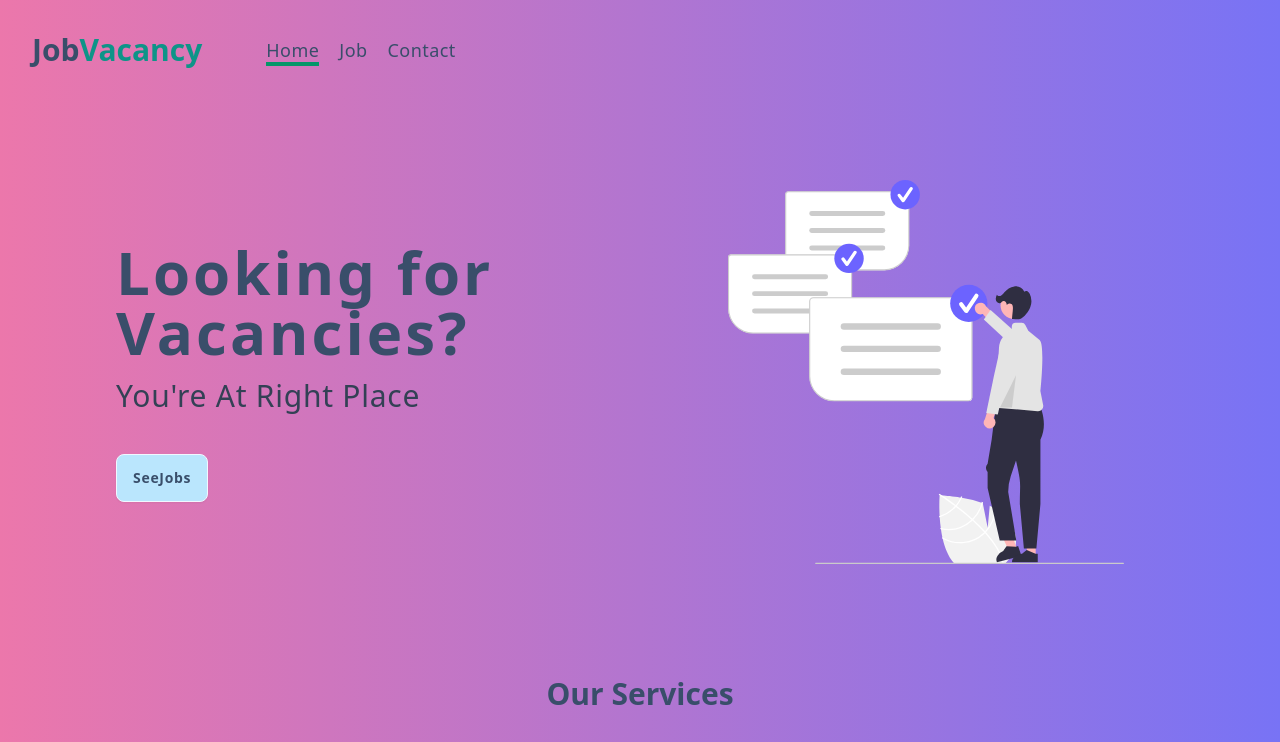
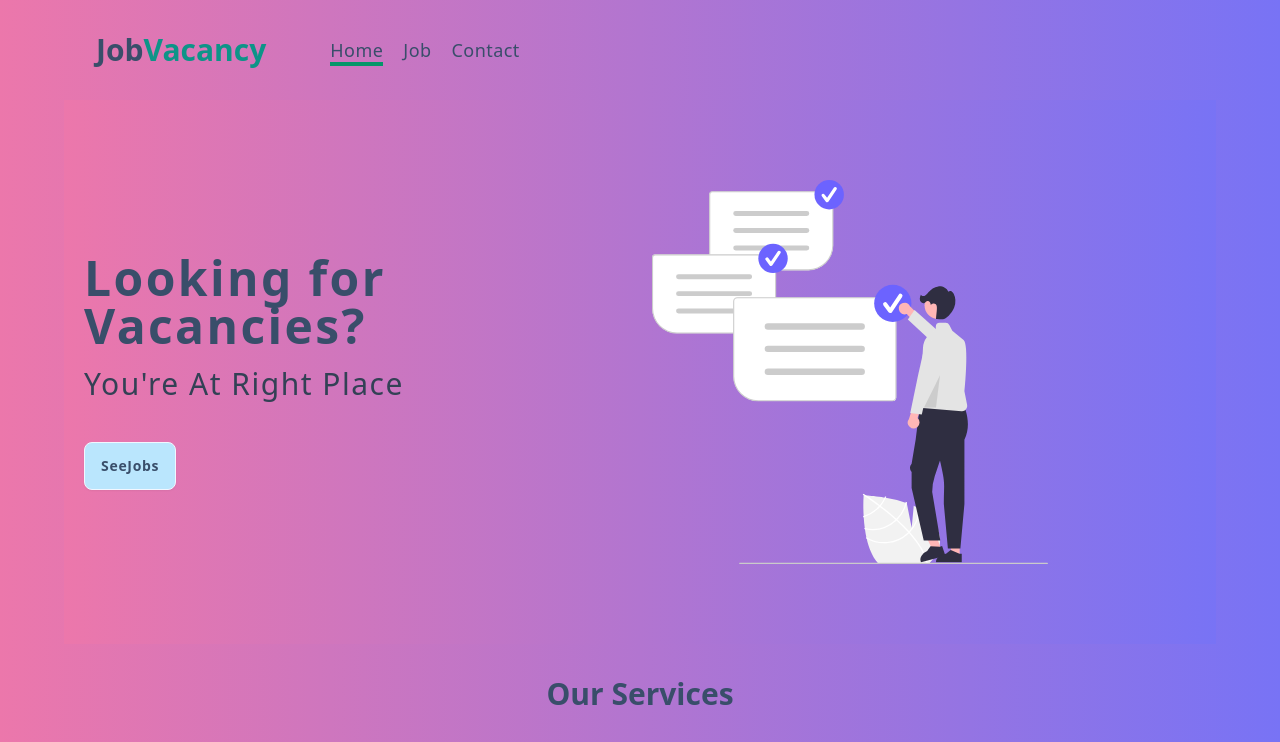
Before and after one commit to itsHellboyHere/jobvacancy, a React (Vite) app: page / in a window 1280 px wide. Shown: the top 742 px of the page. Built offline with nearby package versions, Linux system fonts and the light colour scheme.

Commit message:
changes added to hero

```diff
--- a/src/components/Hero.jsx
+++ b/src/components/Hero.jsx
@@ -2,11 +2,11 @@ import hero from '../assets/hero.svg'
 import { Link } from 'react-router-dom'
 const Hero = () => {
   return (
-    <div className='col py-20'>
-      <div className=' align-element px-5 grid md:grid-cols-2 items-center gap-8'>
-        <article className='align-element'>
-          <h1 className='text-6xl font-bold tracking-wider'>Looking for Vacancies?</h1>
-          <p className='mt-4 text-3xl text-slate-700 capitalize tracking-wide'>
+
+      <div className=' col align-element w-screen py-20  px-5 grid md:grid-cols-2 items-center gap-6'>
+        <article  >
+          <h1 className='text-5xl font-bold tracking-wider '>Looking for Vacancies?</h1>
+          <p className='mt-4 text-3xl text-slate-700 capitalize tracking-wider '>
             You're at right place
           </p>
           {/* <p className='mt-2 text-lg text-slate-700 capitalize tracking-wide'>
@@ -27,11 +27,11 @@ const Hero = () => {
             </a>
           </div> */}
         </article>
-        <article className=' md:block align-element'>
+        <article className=' md:block '>
           <img src={hero} className='h-80 lg:h-96' />
         </article>
       </div>
-    </div>
+
   )
 }
 export default Hero
--- a/src/components/JobContainer.jsx
+++ b/src/components/JobContainer.jsx
@@ -31,7 +31,7 @@ const JobContainer = () => {
 
     return (
         <>
-            <section className="col">
+            <section className="col ">
                 <div className="flex justify-items-center justify-center">
                     {/* <h4 className="tracking-tighter font-bold text-xl">Jobs</h4> */}
                 </div>
--- a/src/components/Nav.jsx
+++ b/src/components/Nav.jsx
@@ -4,7 +4,7 @@ import NavLinks from './NavLinks';
 const Nav = () => {
   return (
     <nav className='col'>
-      <div className='mx-auto max-w-7xl px-8 py-4 flex flex-col sm:flex-row sm:gap-x-16 sm:items-center sm:py-8'>
+      <div className='align-element px-8 py-4 flex flex-col sm:flex-row sm:gap-x-16 sm:items-center sm:py-8'>
         <h2 className='text-3xl font-bold'>
         Job<span className='text-teal-600'>Vacancy</span>
         </h2>
--- a/src/pages/Landing.jsx
+++ b/src/pages/Landing.jsx
@@ -5,11 +5,11 @@ import Services from '../components/Services';
 
 const Landing = () => {
    return (
-    <>
+    <div className='col w-screen'>
     <Hero/>
     <Services/>
     <Footer/>
-    </>
+    </div>
   );
 }
 export default Landing
```
Also changed, not shown: 4 other files (tests, documents, lock files or other folders).
